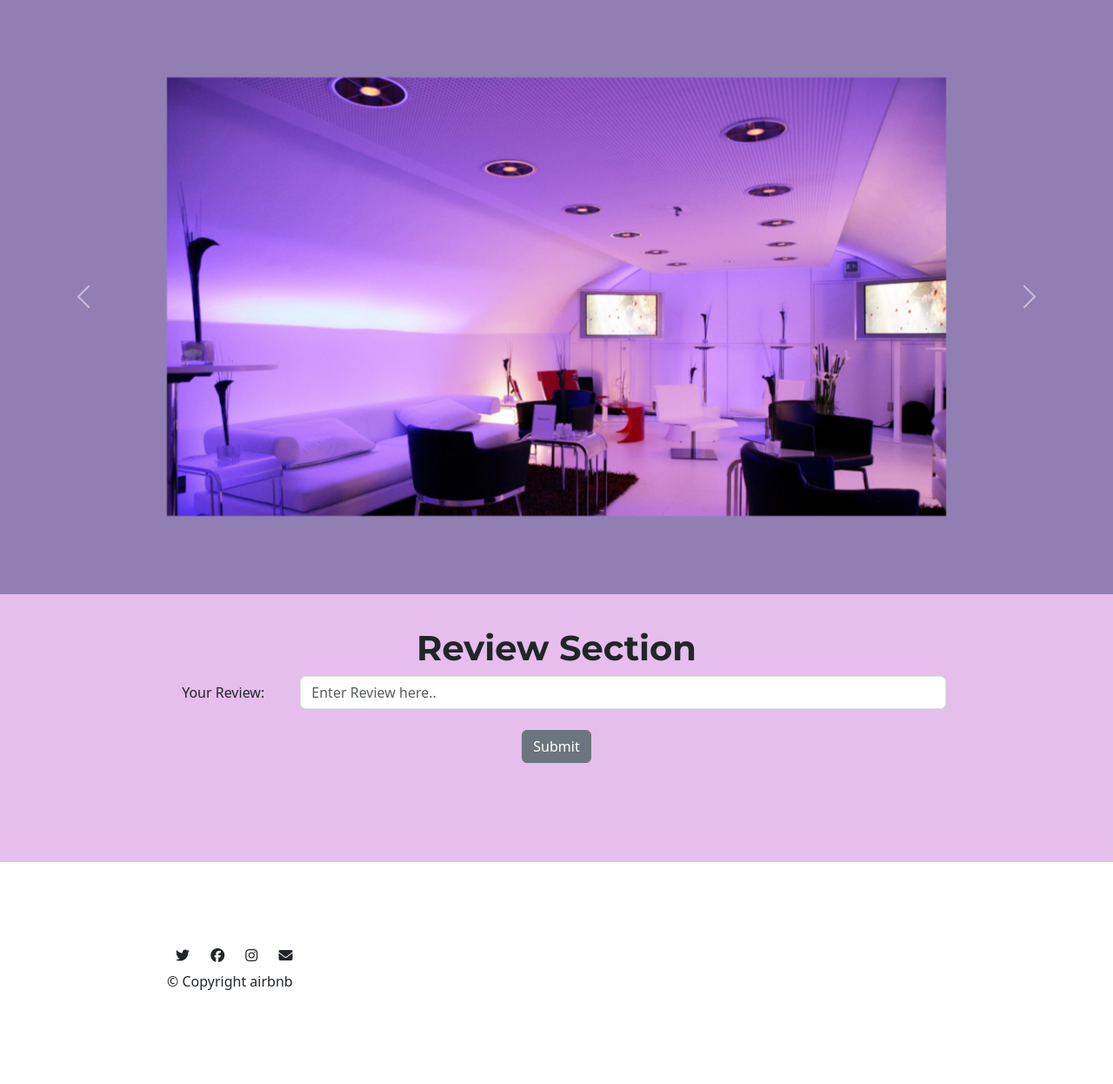
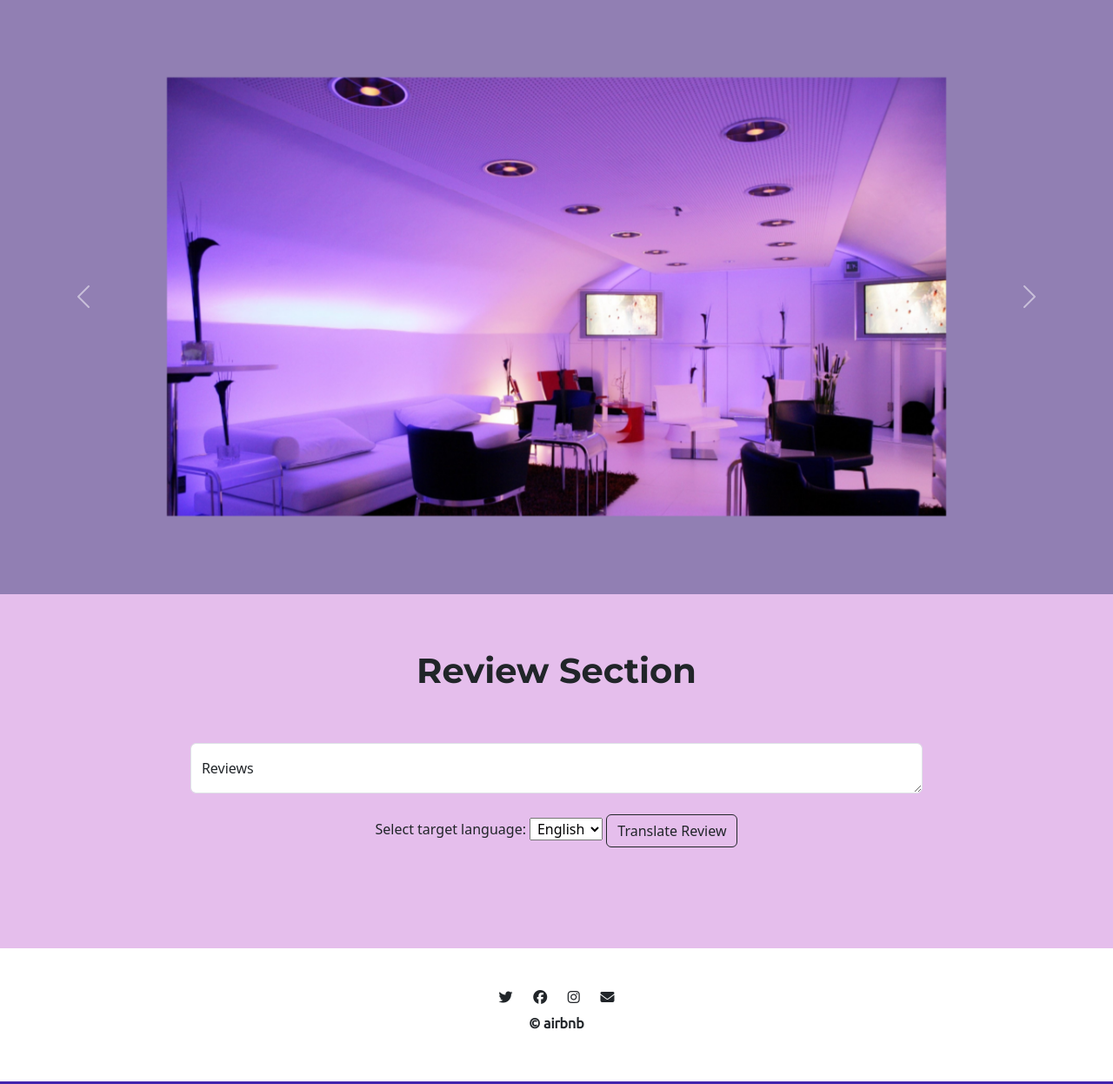
Before and after one commit to meetAssassin/PBL-Backend, a Flask app: page / in a window 1280 px wide. Shown: the part 1970-3216 px from the top of the page at 87% size. Run offline with Flask 2, Linux system fonts and the light colour scheme; some libraries are stand-ins or nearby versions.

Commit message:
Final Commit

```diff
--- a/app.py
+++ b/app.py
@@ -1,33 +1,28 @@
-# importing libraries
 from flask import Flask, request, render_template
-import sklearn
 import pickle
 import pandas as pd
 import re
-import numpy as np
 from sklearn.feature_extraction.text import CountVectorizer
 from sklearn.naive_bayes import MultinomialNB
 from sklearn.preprocessing import LabelEncoder
 from googletrans import Translator
+
 le = LabelEncoder()
-
 app = Flask(__name__)
+# app.config['SQLALCHEMY_DATABASE_URI'] = 'sqlite:///review.db'  # SQLite database file
+# db = SQLAlchemy(a
 @app.route('/')
-
 def home():
+    # messages = Message.query.all()
+    # return render_template("home.html", messages=messages)
     return render_template("home.html")
 
-@app.route("/predict", methods = ["POST"])
-
+@app.route("/predictandTranslate", methods=["POST"])
 def predict():
-    # loading the dataset
     data = pd.read_csv("language_detection.csv")
     y = data["Language"]
-
-    # label encoding
     y = le.fit_transform(y)
 
-    #loading the model and cv
     model = pickle.load(open("model.pkl", "rb"))
     cv = pickle.load(open("transform.pkl", "rb"))
 
@@ -45,9 +40,16 @@ def predict():
         my_pred = model.predict(vect)
         my_pred = le.inverse_transform(my_pred)
 
-    return render_template("home.html", pred="{}".format(my_pred[0]))
-@app.route("/translate", methods=["POST"])
-def translate():
+        # storing the message in the database
+        # content = text
+        # message = Message(content=content)
+        # db.session.add(message)
+        # db.session.commit()
+
+    # return render_template("home.html", pred="The entered text is in {}".format(my_pred[0]))
+
+# @app.route("/translate", methods=["POST"])
+# def translate():
     translator = Translator()
     if request.method == "POST":
         # taking the input
@@ -56,7 +58,11 @@ def translate():
         target_lang = request.form["lang"]
         # translating the text
         translation = translator.translate(text, dest=target_lang)
-    return render_template("home.html", translation=translation.text)
+        # return render_template("home.html", translation=translation.text)
 
-if __name__ =="__main__":
+        return render_template("home.html", pred="{}".format(my_pred[0]), translation=translation.text)
+
+if __name__ == "__main__":
+    # with app.app_context():
+    #     db.create_all()
     app.run(debug=True)
--- a/static/styles.css
+++ b/static/styles.css
@@ -72,7 +72,7 @@ h1, h2, h3, h4, h5, h6{
 
 
 .review{
-    padding: 3% 15% 7%;
+    padding: 5% 15% 7%;
     background-color: #e5beec;
 }
 
@@ -106,6 +106,30 @@ footer{
     text-align: center;
 }
 
+#tit-img{
+    border-radius: 100%;
+    width: 70%;
+    margin: 0% 20%;
+}
+
+#language-detection{
+    padding: 3%;
+}
+
+.res{
+    font-weight: 500;
+    padding: 15;
+    text-align: center;
+}
+
+.footer-container{
+    padding: 3%;
+    text-align: center;
+    font-size: 1rem;
+    font-family: 'Ubuntu', sans-serif;
+    font-weight: 600;
+}
+
 @media (max-width: 1028px){
     #title{
         text-align: center ;
--- a/templates/home.html
+++ b/templates/home.html
@@ -60,7 +60,7 @@
                     <h1 class="big-heading" id="title">Super Luxurious 3BHK Villa with Private Pool- EKOSTAY.</h1>
                 </div>
                 <div class="col-lg-6">
-                    <img class="title-img-2" src="{{url_for('static', filename='images/image-1.jpg')}}">
+                    <img class="title-img-2" id="tit-img" src="{{url_for('static', filename='images/image-1.jpg')}}">
                     <!-- <img class="title-img-1" src="images/image-1.jpg" alt="resort-img"> -->
                 </div>
             </div>
@@ -138,65 +138,45 @@
 <!-- Reviews Section -->
  <section class="review" id="review">
   <h1>Review Section</h1>
-  <form id="language-detection" action="/predict" method="post">
-      <!-- <label for="text">Enter text:</label> -->
-      <!-- <textarea name="text" id="text" rows="1" cols="50"></textarea> -->
-      <!-- <input class="form-control" type="text" placeholder="Enter review here…" readonly> -->
-      <form>
-        <!-- <div class="form-group row">
-          <label for="staticEmail" class="col-sm-2 col-form-label">Email</label>
-          <div class="col-sm-10">
-            <input type="text" class="form-control" placeholder="email@example.com">
-          </div>
-        </div> -->
-        <div class="form-group row">
-          <label for="inputPassword" class="col-sm-2 col-form-label">Your Review: </label>
-          <div class="col-sm-10">
-            <input type="text" class="form-control" placeholder="Enter Review here..">
-          </div>
+
+        <br>
+        <form id="language-detection" action="/predictandTranslate" method="post">
+            <div class="form-floating">
+                <textarea name="text" id="text" class="form-control" placeholder="Leave a comment here" id="floatingTextarea"></textarea>
+                <label for="floatingTextarea">Reviews</label>
+              </div>
+
+            <br>
+            <label class="res" for="lang">Select target language: </label>
+            <select name="lang" id="lang">
+                <div class="btn btn-outline-dark btn-group" role="group" aria-label="Basic outlined example">
+                    <option value="en" type="button" class="btn btn-outline-dark">English</option>
+                    <option value="es" type="button" class="btn btn-outline-dark">Spanish</option>
+                    <option value="fe" type="button" class="btn btn-outline-dark">French</option>
+                    <option value="de" type="button" class="btn btn-outline-dark">German</option>
+                    <option value="hi" type="button" class="btn btn-outline-dark">Hindi</option>
+                    <option value="mr" type="button" class="btn btn-outline-dark">Marathi</option>
+                    <option value="pa" type="button" class="btn btn-outline-dark">Punjabi</option>
+                </div>
+            </select>
+            <button type="submit" class="btn btn-outline-dark" name="action" value="detect">Translate Review</button>
+
+            <!-- <button type="submit" name="action" value="detect">Translate Review</button> -->
+        </form>
+        {% if pred %}
+        <div class="res">
+            <h6 class="res">Deceted Language: {{ pred }}</h6>
         </div>
-      </form>
-      <br>
-      <button type="button" class="btn btn-secondary">Submit</button>
-  </form>
-  <!-- {% if pred %}
-  <div id="result">
-      <p>The entered text is in {{ pred }}</p>
-  </div>
-  {% endif %} -->
-  <form id="translation" action="/translate" method="post">
-      <!-- <label for="text">Enter text to translate: </label>
-      <textarea name="text" id="text" rows="1" cols="50"></textarea> -->
-      <br>
-      <!-- <h4 for="lang">Select target language: </h4>
-      <br>
-      <div class="btn-group btn-group-toggle" data-toggle="buttons">
-        <label class="btn btn-outline-light active">
-          <input type="radio" name="options" id="option1" autocomplete="off" checked> English
-        </label>
-        <label class="btn btn-outline-light">
-          <input type="radio" name="options" id="option2" autocomplete="off"> Spanish
-        </label>
-        <label class="btn btn-outline-light">
-          <input type="radio" name="options" id="option3" autocomplete="off"> German
-        </label>
-        <label class="btn btn-outline-light">
-            <input type="radio" name="options" id="option4" autocomplete="off"> French
-          </label>
-      </div>
-      <br> -->
-      <!-- <button type="submit" name="action" value="translate">Translate</button> -->
-  </form>
-  {% if translation %}
-  <div id="translation_result">
-      <p>The translated text is: {{ translation }}</p>
-  </div>
-  {% endif %}
-  <!-- {% if translation %}
-  <div id="translation_result">
-      <p>The translated text is: {{ translation }}</p>
-  </div>
-  {% endif %} -->
+        {% endif %}
+
+
+        {% if translation %}
+        <div class="res">
+            <h6 class="res">Translated text: {{ translation }}</h6>
+        </div>
+        {% endif %}
+
+
  </section>
 
 
@@ -208,12 +188,12 @@
 </body>
 
 <footer>
-    <div class="container-fluid">
+    <div class="footer-container">
         <i class="fa-footer fa-brands fa-twitter"></i>
         <i class="fa-footer fa-brands fa-facebook"></i>
         <i class="fa-footer fa-brands fa-instagram"></i>
         <i class="fa-footer fa-solid fa-envelope"></i>
-        <p>© Copyright airbnb </p>
+        <p>© airbnb </p>
       </div>
 </footer>
 </html>
```
